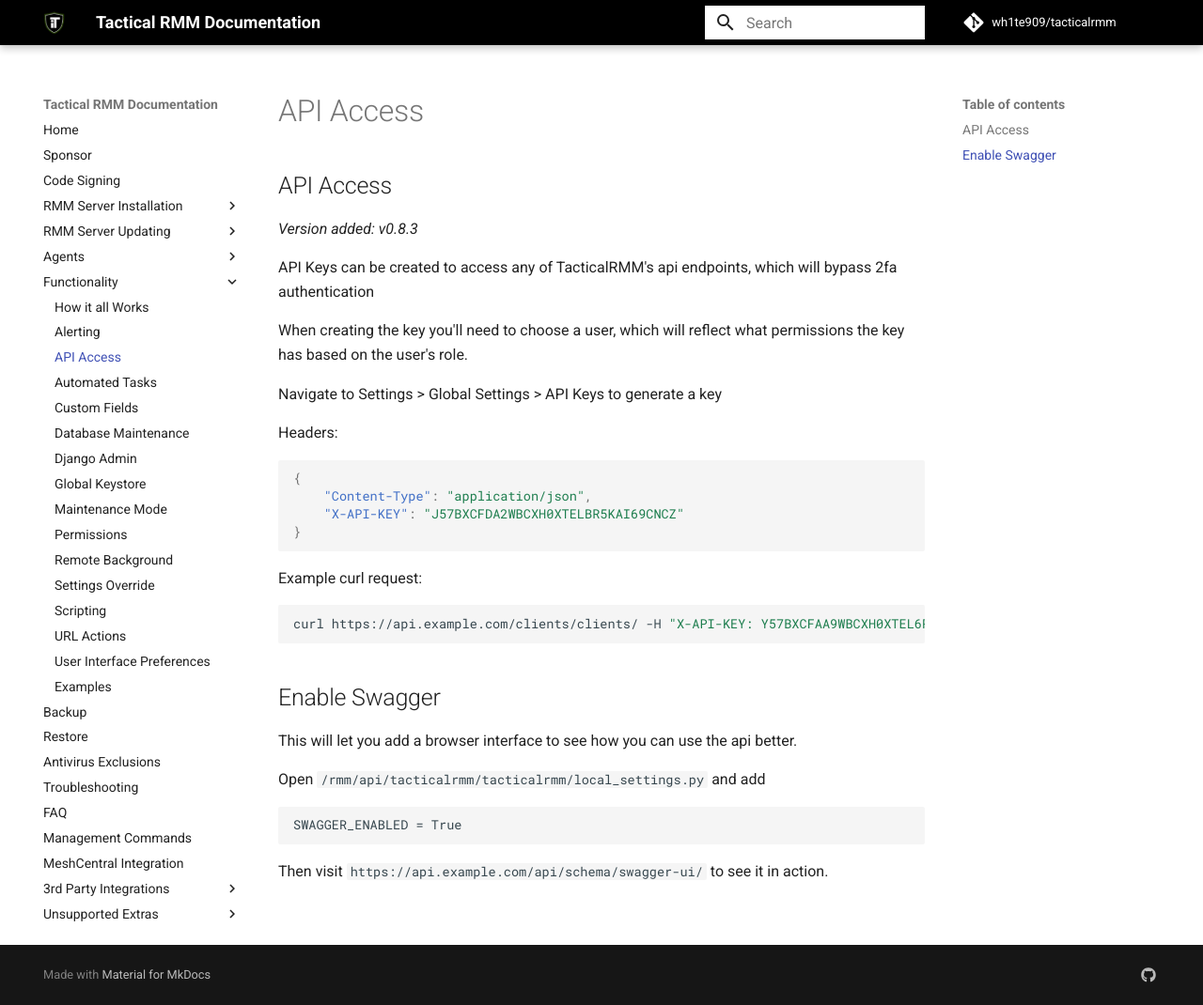
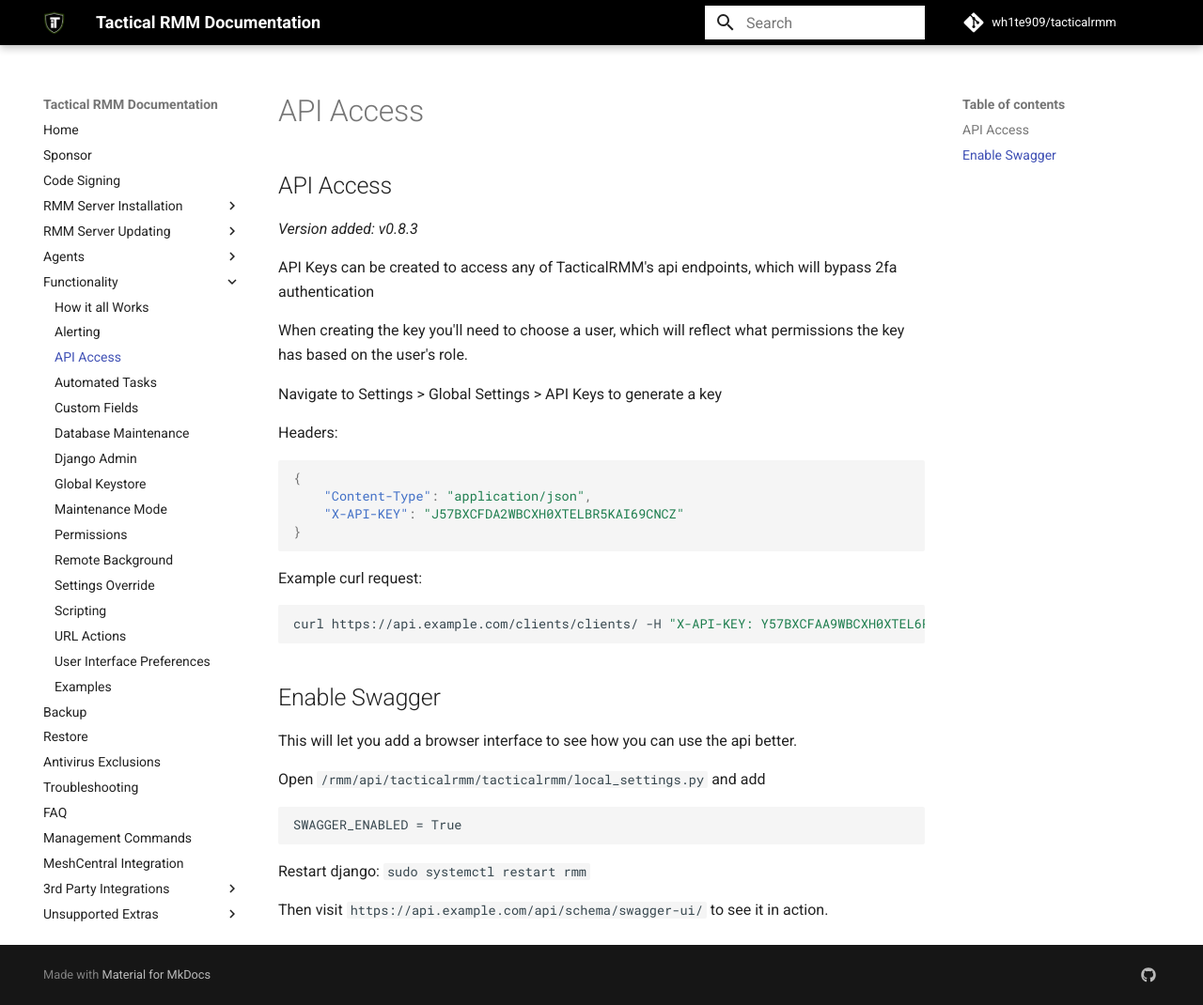
Before and after one commit to amidaware/trmm-docs, an MkDocs documentation site: the page built from docs/docs/functions/api.md, in a window 1280 px wide and 1070 px high. Shown: the whole window at 94% size. Built offline with MkDocs 1.6.1 and Material for MkDocs 9.7.7, drawn with Linux system fonts in a browser that asks for light colours; comment, search, counter and statistics services are not loaded.

Commit message:
update api docs

````diff
--- a/docs/docs/functions/api.md
+++ b/docs/docs/functions/api.md
@@ -33,4 +33,6 @@
 SWAGGER_ENABLED = True
 ```
 
+Restart django: `sudo systemctl restart rmm`
+
 Then visit `https://api.example.com/api/schema/swagger-ui/` to see it in action.
````
